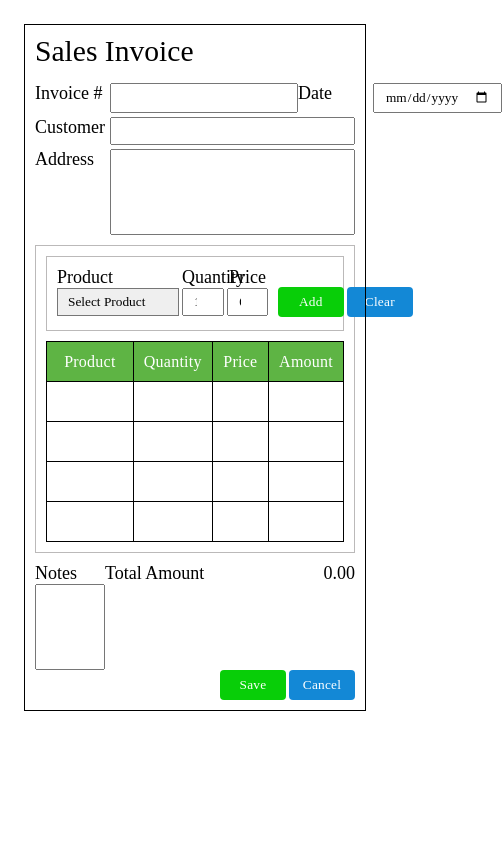
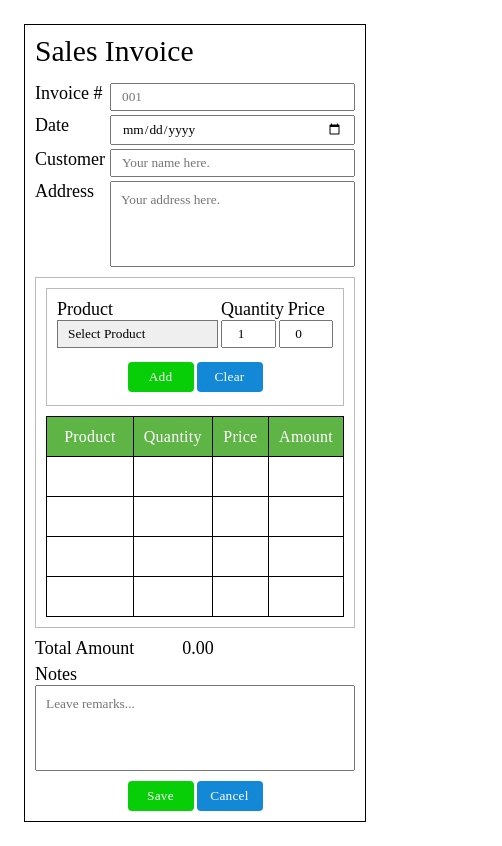
Before and after one commit to googjohn/sales-invoice, a React (Vite) app: page / in a window 390 px wide. Shown: the whole page, 502 px wide, since content can reach past the window. Built offline with nearby package versions, Linux system fonts and the light colour scheme.

Commit message:
updates on state and mobile screen adaptability

```diff
--- a/src/App.jsx
+++ b/src/App.jsx
@@ -1,8 +1,9 @@
-import { useState } from 'react'
+import { useEffect, useState } from 'react'
 import InputsComponent from './components/InputComponent'
 import Title from './components/Title'
 import ProductTable from './components/ProductTable'
 import Notes from './components/ResultAndNotes'
+import useFetch from './lib/useFetch'
 
 function App() {
   const [formData, setFormData] = useState({
@@ -10,18 +11,22 @@ function App() {
     date: '',
     customer: '',
     address: '',
+    notes: '',
   })
   const [productData, setProductData] = useState({
     product: '',
     quantity: 1,
     price: 0,
   })
-  const [notes, setNotes] = useState({ notes: '' })
-  const [items, setItems] = useState([])
+  // const [notes, setNotes] = useState({ notes: '' });
+  const [items, setItems] = useState([]);
+  const [sendData, setSendData] = useState(false);
+  const [getData, setGetData] = useState(false);
+  // const { useGetData, useSendData } = useFetch();
 
   const changeHandle = (e) => {
     const { id, value } = e.currentTarget
-    if (!value) return;
+    // if (!value) return;
     setFormData(prev => ({
       ...prev,
       [id]: value,
@@ -62,42 +67,48 @@ function App() {
     })
   }
 
-  const notesHandle = (e) => {
-    const { id, value } = e.currentTarget
-    setNotes(prev => ({
-      ...prev,
-      [id]: value
-    }))
-  }
-
+  // const notesHandle = (e) => {
+  //   const { id, value } = e.currentTarget
+  //   setNotes(prev => ({
+  //     ...prev,
+  //     [id]: value
+  //   }))
+  // }
+  // const callPostRequest = (finalData) => {
+  // const url = 'http://localhost:1992/api/add'
+  // useSendData(finalData, url)
+  // }
   // change when handling real data
   const saveHandle = () => {
     if (!items.length) {
       alert('You have not added any product.')
       return
     }
-    const finalData = items.map(item => ({
-      ...item,
+    const finalData = {
       ...formData,
-      ...notes
-    }))
+      items
+    }
 
     console.log(finalData)
     const stringified = JSON.stringify(finalData)
+    callPostRequest(finalData)
     alert(stringified)
   }
 
   const cancelHandle = () => {
     setItems([])
+    clearItemHandle()
     setFormData({
       invoice: '',
       date: '',
       customer: '',
       address: '',
+      notes: '',
     })
-    setNotes({ notes: '' })
-    clearItemHandle()
   }
+  console.log(items)
+  console.log(formData)
+  console.log(productData)
   return (
     <>
       <section id="center">
@@ -105,7 +116,7 @@ function App() {
           <Title />
           <InputsComponent
             formdata={formData}
-            changeHandler={changeHandle}
+            changeHandle={changeHandle}
           />
           <ProductTable
             productData={productData}
@@ -116,9 +127,10 @@ function App() {
           />
           <Notes
             items={items}
+            formData={formData}
             saveHandle={saveHandle}
             cancelHandle={cancelHandle}
-            notesHandle={notesHandle}
+            notesHandle={changeHandle}
           />
         </div>
       </section>
--- a/src/components/inputComponent.css
+++ b/src/assets/css/inputComponent.css
@@ -10,6 +10,11 @@
         display: block;
         /* width: calc(100% - 80px); */
         flex: 1;
+    }
+
+    input[type=date] {
+        min-width: 200px;
+        flex-grow: 1;
     }
 
 }
@@ -43,3 +48,13 @@
         padding: 10px;
     }
 }
+
+@media screen and (max-width: 648px) {
+    .input-group.item1 {
+        flex-direction: column;
+
+        .item1-child1 {
+           margin-bottom: .25rem;
+        }
+    }
+}
--- /dev/null
+++ b/src/assets/css/notes.css
@@ -0,0 +1,78 @@
+.notes-container {
+    display: flex;
+    flex-direction: column;
+}
+
+.notes-result-container {
+    display: flex;
+    width: 100%;
+
+    .item1 {
+        width: 60%;
+        label,
+        textarea {
+            display: block;
+        }
+
+        textarea {
+            width: 100%;
+            padding: 10px;
+            resize: none;
+        }
+
+        label {
+            font-size: 1.125rem;
+        }
+    }
+
+    .item2 {
+        /* width: 40%; */
+        margin-left: auto;
+        /* min-width: 250px; */
+        display: flex;
+        gap: 3rem;
+        /* align-items: end; */
+        /* justify-content: end; */
+        font-size: 1.125rem;
+    }
+}
+
+.save-button-container {
+    display: flex;
+    margin-left: auto;
+    gap: 3px;
+}
+
+@media screen and (max-width: 768px) {
+    .notes-result-container {
+        .item1 {
+            width: 50%;
+        }
+        .item2 {
+            width: 50%;
+            margin-left: 0;
+            justify-content: end;
+        }
+    }
+}
+
+@media screen and (max-width: 490px) {
+    .notes-result-container {
+        flex-direction: column;
+        gap: 5px;
+        .item1 {
+            order: 1;
+            width: 100%;
+        }
+        .item2 {
+            width: 100%;
+            justify-content: start;
+        }
+    }
+    .save-button-container {
+        margin-left: 0;
+        margin-top: 10px;
+        justify-content: center;
+        align-items: center;
+    }
+}
--- a/src/components/product.css
+++ b/src/assets/css/product.css
@@ -47,3 +47,20 @@
     }
   }
 }
+
+@media screen and (max-width: 768px) {
+  .product-container {
+    flex-direction: column;
+    align-items: center;
+
+    .input-group,
+    .button-group {
+      width: 100%;
+    }
+
+    .button-container {
+      justify-content: center;
+    }
+  }
+
+}
--- a/src/components/table.css
+++ b/src/assets/css/table.css
@@ -1,5 +1,6 @@
 .table-container {
     width: 100%;
+    overflow:auto;
 }
 
 table {
--- a/src/components/InputComponent.jsx
+++ b/src/components/InputComponent.jsx
@@ -1,8 +1,8 @@
-import "./inputComponent.css"
+import "../assets/css/inputComponent.css"
 
 export default function InputsComponent({
     formdata,
-    changeHandler
+    changeHandle
 }) {
     return (
         <div className="input-container">
@@ -13,7 +13,8 @@ export default function InputsComponent({
                         id="invoice"
                         type="text"
                         value={formdata.invoice}
-                        onChange={changeHandler}
+                        placeholder="001"
+                        onChange={changeHandle}
                     />
                 </div>
 
@@ -23,7 +24,7 @@ export default function InputsComponent({
                         id="date"
                         type="date"
                         value={formdata.date}
-                        onChange={changeHandler}
+                        onChange={changeHandle}
                     />
                 </div>
 
@@ -34,7 +35,8 @@ export default function InputsComponent({
                     type="text"
                     id="customer"
                     value={formdata.customer}
-                    onChange={changeHandler}
+                    placeholder="Your name here."
+                    onChange={changeHandle}
                 />
             </div>
             <div className="input-group item3">
@@ -45,7 +47,8 @@ export default function InputsComponent({
                     rows={4}
                     autoComplete="off"
                     value={formdata.address}
-                    onChange={changeHandler}
+                    placeholder="Your address here."
+                    onChange={changeHandle}
                 />
             </div>
         </div>
--- a/src/components/Product.jsx
+++ b/src/components/Product.jsx
@@ -39,7 +39,7 @@ export default function Product({
                     <input
                         type="number"
                         id="quantity"
-                        // placeholder="0"
+                        placeholder="0"
                         value={productData.quantity}
                         onChange={changeHandle}
                     />
@@ -51,7 +51,7 @@ export default function Product({
                     <input
                         type="number"
                         id="price"
-                        // placeholder="0"
+                        placeholder="0"
                         value={productData.price}
                         onChange={changeHandle}
                     />
--- a/src/components/ProductTable.jsx
+++ b/src/components/ProductTable.jsx
@@ -1,7 +1,7 @@
 import Product from "./Product";
 import Table from "./Table";
-import "./product.css"
-import "./table.css"
+import "../assets/css/product.css"
+import "../assets/css/table.css"
 
 export default function ProductTable({
     productData,
--- a/src/components/ResultAndNotes.jsx
+++ b/src/components/ResultAndNotes.jsx
@@ -1,10 +1,11 @@
-import "./notes.css"
+import "../assets/css/notes.css"
 
 export default function Notes({
     items,
+    formData,
     saveHandle,
     cancelHandle,
-    notesHandle
+    notesHandle,
 }) {
     const totalAmount = items.reduce((acc, cur) => {
         acc += parseInt(cur.amount)
@@ -20,6 +21,8 @@ export default function Notes({
                         name="notes"
                         id="notes"
                         rows={4}
+                        value={formData.notes}
+                        placeholder="Leave remarks..."
                         onChange={notesHandle}
                     ></textarea>
                 </div>
--- a/src/components/notes.css
+++ /dev/null
@@ -1,42 +0,0 @@
-.notes-container {
-    display: flex;
-    flex-direction: column;
-}
-
-.notes-result-container {
-    display: flex;
-    width: 100%;
-
-    .item1 {
-        width: 60%;
-        label,
-        textarea {
-            display: block;
-        }
-
-        textarea {
-            width: 100%;
-            padding: 10px;
-            resize: none;
-        }
-
-        label {
-            font-size: 1.125rem;
-        }
-    }
-
-    .item2 {
-        /* width: 40%; */
-        margin-left: auto;
-        min-width: 250px;
-        display: flex;
-        justify-content: space-between;
-        font-size: 1.125rem;
-    }
-}
-
-.save-button-container {
-    display: flex;
-    margin-left: auto;
-    gap: 3px;
-}
```
Also changed, not shown: api/server.js (added, +45 -0 lines), src/lib/useFetch.js (added).
